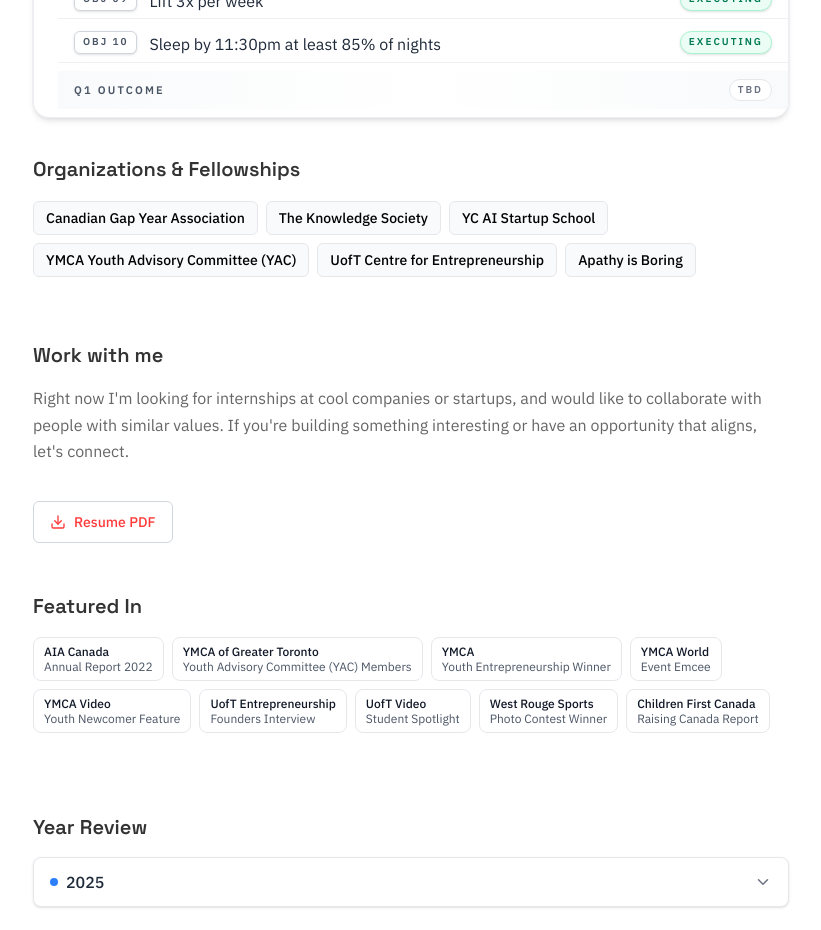
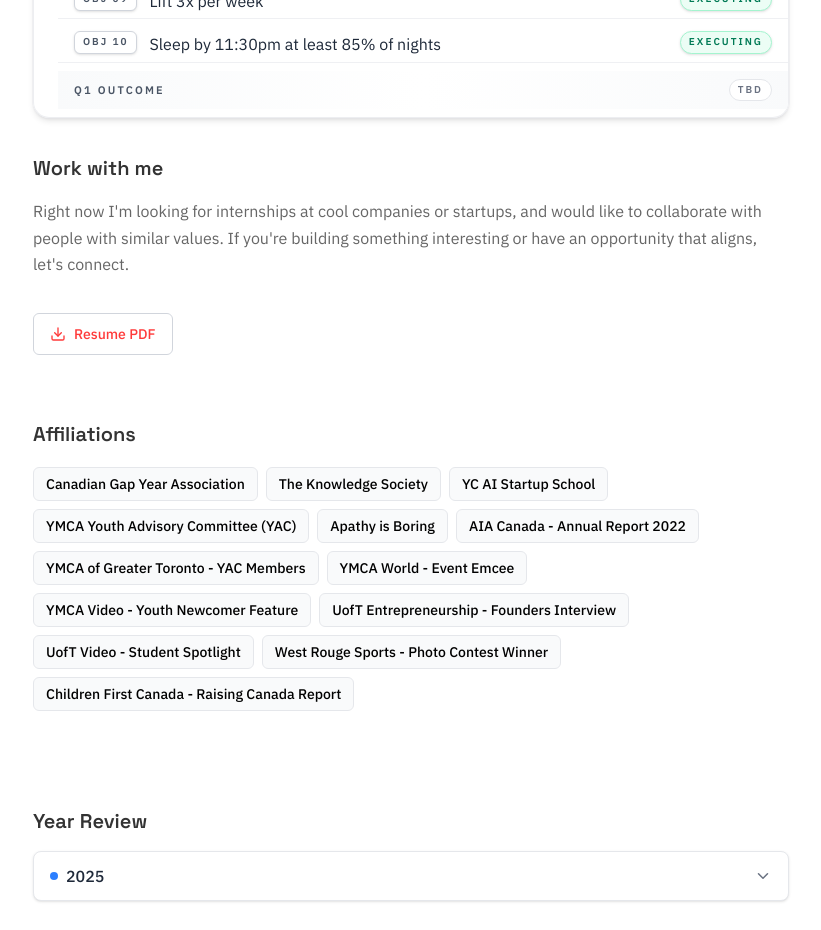
Before and after one commit to alexshibu1/alexshibu.com, a Next.js app: page /about in a window 1280 px wide. Shown: the part 2340-3270 px from the top of the page, without its empty margins (255-1076 px from the left). Built offline with nearby package versions, Linux system fonts and the light colour scheme.

Commit message:
changes to the books page

```diff
--- a/app/about/page.tsx
+++ b/app/about/page.tsx
@@ -363,38 +363,6 @@ export default function AboutPage() {
         </ul>
       </section>
 
-      {/* Organizations & Fellowships */}
-      <section style={{ marginTop: "0rem", marginBottom: "2rem" }}>
-        <h2 className="text-lg font-semibold mb-2 text-gray-900">
-          Organizations & Fellowships
-        </h2>
-        <div className="flex flex-wrap gap-2">
-          <span className="px-3 py-1.5 bg-gray-50 !text-black rounded-md text-sm font-medium border border-gray-200 hover:bg-red-50 hover:border-red-200 hover:rounded-full hover:!text-red-600 transition-all duration-200">
-            Canadian Gap Year Association
-          </span>
-          <span className="px-3 py-1.5 bg-gray-50 !text-black rounded-md text-sm font-medium border border-gray-200 hover:bg-red-50 hover:border-red-200 hover:rounded-full hover:!text-red-600 transition-all duration-200">
-            The Knowledge Society
-          </span>
-          <span className="px-3 py-1.5 bg-gray-50 !text-black rounded-md text-sm font-medium border border-gray-200 hover:bg-red-50 hover:border-red-200 hover:rounded-full hover:!text-red-600 transition-all duration-200">
-            YC AI Startup School
-          </span>
-          <span className="px-3 py-1.5 bg-gray-50 !text-black rounded-md text-sm font-medium border border-gray-200 hover:bg-red-50 hover:border-red-200 hover:rounded-full hover:!text-red-600 transition-all duration-200">
-            YMCA Youth Advisory Committee (YAC)
-          </span>
-          <span className="px-3 py-1.5 bg-gray-50 !text-black rounded-md text-sm font-medium border border-gray-200 hover:bg-red-50 hover:border-red-200 hover:rounded-full hover:!text-red-600 transition-all duration-200">
-            UofT Centre for Entrepreneurship
-          </span>
-          <a
-            href="https://www.apathyisboring.com/rtt_9_rsvp_youth_innovators"
-            target="_blank"
-            rel="noopener noreferrer"
-            className="px-3 py-1.5 bg-gray-50 !text-black rounded-md text-sm font-medium border border-gray-200 hover:bg-red-50 hover:border-red-200 hover:rounded-full hover:!text-red-600 transition-all duration-200 cursor-pointer"
-          >
-            Apathy is Boring
-          </a>
-        </div>
-      </section>
-
       {/* Work with me */}
       <section>
         <h2 className="text-xl font-semibold text-gray-900 mb-2">Work with me</h2>
@@ -428,146 +396,95 @@ export default function AboutPage() {
         </a>
       </section>
 
-      {/* Featured In - Upgraded Compact Tags */}
-      <section style={{ marginTop: "1rem", marginBottom: "1rem" }}>
-        <h2 className="text-base font-semibold mb-3 text-gray-900">
-          Featured In
+      {/* Affiliations */}
+      <section style={{ marginTop: "2rem", marginBottom: "2rem" }}>
+        <h2 className="text-lg font-semibold mb-2 text-gray-900">
+          Affiliations
         </h2>
         <div className="flex flex-wrap gap-2">
+          <span className="px-3 py-1.5 bg-gray-50 !text-black rounded-md text-sm font-medium border border-gray-200 hover:bg-red-50 hover:border-red-200 hover:rounded-full hover:!text-red-600 transition-all duration-200">
+            Canadian Gap Year Association
+          </span>
+          <span className="px-3 py-1.5 bg-gray-50 !text-black rounded-md text-sm font-medium border border-gray-200 hover:bg-red-50 hover:border-red-200 hover:rounded-full hover:!text-red-600 transition-all duration-200">
+            The Knowledge Society
+          </span>
+          <span className="px-3 py-1.5 bg-gray-50 !text-black rounded-md text-sm font-medium border border-gray-200 hover:bg-red-50 hover:border-red-200 hover:rounded-full hover:!text-red-600 transition-all duration-200">
+            YC AI Startup School
+          </span>
+          <span className="px-3 py-1.5 bg-gray-50 !text-black rounded-md text-sm font-medium border border-gray-200 hover:bg-red-50 hover:border-red-200 hover:rounded-full hover:!text-red-600 transition-all duration-200">
+            YMCA Youth Advisory Committee (YAC)
+          </span>
+          <a
+            href="https://www.apathyisboring.com/rtt_9_rsvp_youth_innovators"
+            target="_blank"
+            rel="noopener noreferrer"
+            className="px-3 py-1.5 bg-gray-50 !text-black rounded-md text-sm font-medium border border-gray-200 hover:bg-red-50 hover:border-red-200 hover:rounded-full hover:!text-red-600 transition-all duration-200 cursor-pointer"
+          >
+            Apathy is Boring
+          </a>
           <a
             href="https://www.aiacanada.com/about-us/annual-reports/2022-2/"
             target="_blank"
             rel="noopener noreferrer"
-            className="inline-flex items-center px-2.5 py-1.5 bg-white hover:bg-red-50 border border-gray-200 hover:border-red-200 hover:shadow-md hover:-translate-y-0.5 rounded-lg cursor-pointer transition-all duration-200 text-xs"
+            className="px-3 py-1.5 bg-gray-50 !text-black rounded-md text-sm font-medium border border-gray-200 hover:bg-red-50 hover:border-red-200 hover:rounded-full hover:!text-red-600 transition-all duration-200 cursor-pointer"
           >
-            <div className="flex flex-col leading-tight">
-              <span className="font-medium text-gray-900 hover:text-gray-800">
-                AIA Canada
-              </span>
-              <span className="text-gray-600 hover:text-gray-700">
-                Annual Report 2022
-              </span>
-            </div>
+            AIA Canada - Annual Report 2022
           </a>
           <a
             href="https://www.ymcagta.org/about-us/organizational-structure/youth-advisory-committee"
             target="_blank"
             rel="noopener noreferrer"
-            className="inline-flex items-center px-2.5 py-1.5 bg-white hover:bg-red-50 border border-gray-200 hover:border-red-200 hover:shadow-md hover:-translate-y-0.5 rounded-lg cursor-pointer transition-all duration-200 text-xs"
+            className="px-3 py-1.5 bg-gray-50 !text-black rounded-md text-sm font-medium border border-gray-200 hover:bg-red-50 hover:border-red-200 hover:rounded-full hover:!text-red-600 transition-all duration-200 cursor-pointer"
           >
-            <div className="flex flex-col leading-tight">
-              <span className="font-medium text-gray-900 hover:text-gray-800">
-                YMCA of Greater Toronto
-              </span>
-              <span className="text-gray-600 hover:text-gray-700">
-                Youth Advisory Committee (YAC) Members
-              </span>
-            </div>
-          </a>
-          <a
-            href="https://www.ymcagta.org/blog/congratulations-to-the-winners-of-the-youth-for-entrepreneurship-media-contest-2025"
-            target="_blank"
-            rel="noopener noreferrer"
-            className="inline-flex items-center px-2.5 py-1.5 bg-white hover:bg-red-50 border border-gray-200 hover:border-red-200 hover:shadow-md hover:-translate-y-0.5 rounded-lg cursor-pointer transition-all duration-200 text-xs"
-          >
-            <div className="flex flex-col leading-tight">
-              <span className="font-medium text-gray-900 hover:text-gray-800">
-                YMCA
-              </span>
-              <span className="text-gray-600 hover:text-gray-700">
-                Youth Entrepreneurship Winner
-              </span>
-            </div>
+            YMCA of Greater Toronto - YAC Members
           </a>
           <a
             href="https://www.ymca.int/enhesa-and-ymca-support-young-people-in-toronto/"
             target="_blank"
             rel="noopener noreferrer"
-            className="inline-flex items-center px-2.5 py-1.5 bg-white hover:bg-red-50 border border-gray-200 hover:border-red-200 hover:shadow-md hover:-translate-y-0.5 rounded-lg cursor-pointer transition-all duration-200 text-xs"
+            className="px-3 py-1.5 bg-gray-50 !text-black rounded-md text-sm font-medium border border-gray-200 hover:bg-red-50 hover:border-red-200 hover:rounded-full hover:!text-red-600 transition-all duration-200 cursor-pointer"
           >
-            <div className="flex flex-col leading-tight">
-              <span className="font-medium text-gray-900 hover:text-gray-800">
-                YMCA World
-              </span>
-              <span className="text-gray-600 hover:text-gray-700">
-                Event Emcee
-              </span>
-            </div>
+            YMCA World - Event Emcee
           </a>
           <a
             href="https://www.youtube.com/watch?v=2z1HoLVZZOY"
             target="_blank"
             rel="noopener noreferrer"
-            className="inline-flex items-center px-2.5 py-1.5 bg-white hover:bg-red-50 border border-gray-200 hover:border-red-200 hover:shadow-md hover:-translate-y-0.5 rounded-lg cursor-pointer transition-all duration-200 text-xs"
+            className="px-3 py-1.5 bg-gray-50 !text-black rounded-md text-sm font-medium border border-gray-200 hover:bg-red-50 hover:border-red-200 hover:rounded-full hover:!text-red-600 transition-all duration-200 cursor-pointer"
           >
-            <div className="flex flex-col leading-tight">
-              <span className="font-medium text-gray-900 hover:text-gray-800">
-                YMCA Video
-              </span>
-              <span className="text-gray-600 hover:text-gray-700">
-                Youth Newcomer Feature
-              </span>
-            </div>
+            YMCA Video - Youth Newcomer Feature
           </a>
           <a
             href="https://www.entrepreneurship.artsci.utoronto.ca/news/we-asked-7-founders-what-sparked-your-startup-idea"
             target="_blank"
             rel="noopener noreferrer"
-            className="inline-flex items-center px-2.5 py-1.5 bg-white hover:bg-red-50 border border-gray-200 hover:border-red-200 hover:shadow-md hover:-translate-y-0.5 rounded-lg cursor-pointer transition-all duration-200 text-xs"
+            className="px-3 py-1.5 bg-gray-50 !text-black rounded-md text-sm font-medium border border-gray-200 hover:bg-red-50 hover:border-red-200 hover:rounded-full hover:!text-red-600 transition-all duration-200 cursor-pointer"
           >
-            <div className="flex flex-col leading-tight">
-              <span className="font-medium text-gray-900 hover:text-gray-800">
-                UofT Entrepreneurship
-              </span>
-              <span className="text-gray-600 hover:text-gray-700">
-                Founders Interview
-              </span>
-            </div>
+            UofT Entrepreneurship - Founders Interview
           </a>
           <a
             href="https://www.instagram.com/reels/DTPr8Waks1J/"
             target="_blank"
             rel="noopener noreferrer"
-            className="inline-flex items-center px-2.5 py-1.5 bg-white hover:bg-red-50 border border-gray-200 hover:border-red-200 hover:shadow-md hover:-translate-y-0.5 rounded-lg cursor-pointer transition-all duration-200 text-xs"
+            className="px-3 py-1.5 bg-gray-50 !text-black rounded-md text-sm font-medium border border-gray-200 hover:bg-red-50 hover:border-red-200 hover:rounded-full hover:!text-red-600 transition-all duration-200 cursor-pointer"
           >
-            <div className="flex flex-col leading-tight">
-              <span className="font-medium text-gray-900 hover:text-gray-800">
-                UofT Video
-              </span>
-              <span className="text-gray-600 hover:text-gray-700">
-                Student Spotlight
-              </span>
-            </div>
+            UofT Video - Student Spotlight
           </a>
           <a
             href="http://sportsandrec.ca/photo2020.html"
             target="_blank"
             rel="noopener noreferrer"
-            className="inline-flex items-center px-2.5 py-1.5 bg-white hover:bg-red-50 border border-gray-200 hover:border-red-200 hover:shadow-md hover:-translate-y-0.5 rounded-lg cursor-pointer transition-all duration-200 text-xs"
+            className="px-3 py-1.5 bg-gray-50 !text-black rounded-md text-sm font-medium border border-gray-200 hover:bg-red-50 hover:border-red-200 hover:rounded-full hover:!text-red-600 transition-all duration-200 cursor-pointer"
           >
-            <div className="flex flex-col leading-tight">
-              <span className="font-medium text-gray-900 hover:text-gray-800">
-                West Rouge Sports
-              </span>
-              <span className="text-gray-600 hover:text-gray-700">
-                Photo Contest Winner
-              </span>
-            </div>
+            West Rouge Sports - Photo Contest Winner
           </a>
           <a
             href="https://childrenfirstcanada.org/wp-content/uploads/2025/08/Raising-Canada-Report-2025-FINAL_WEB.pdf"
             target="_blank"
             rel="noopener noreferrer"
-            className="inline-flex items-center px-2.5 py-1.5 bg-white hover:bg-red-50 border border-gray-200 hover:border-red-200 hover:shadow-md hover:-translate-y-0.5 rounded-lg cursor-pointer transition-all duration-200 text-xs"
+            className="px-3 py-1.5 bg-gray-50 !text-black rounded-md text-sm font-medium border border-gray-200 hover:bg-red-50 hover:border-red-200 hover:rounded-full hover:!text-red-600 transition-all duration-200 cursor-pointer"
           >
-            <div className="flex flex-col leading-tight">
-              <span className="font-medium text-gray-900 hover:text-gray-800">
-                Children First Canada
-              </span>
-              <span className="text-gray-600 hover:text-gray-700">
-                Raising Canada Report
-              </span>
-            </div>
+            Children First Canada - Raising Canada Report
           </a>
         </div>
       </section>
```
Also changed, not shown: app/books/BookCard.tsx (+50 -17 lines).
